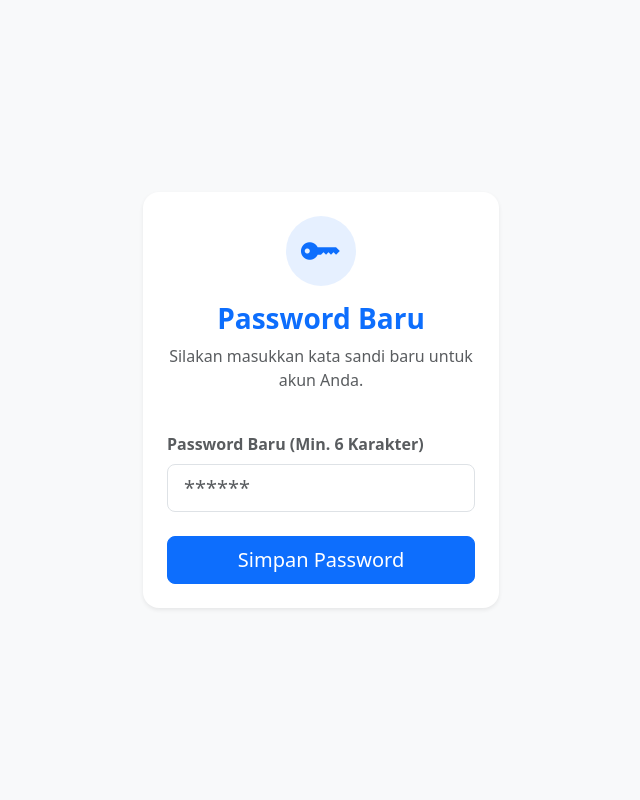
After one commit to DestraaB/uangku, a CodeIgniter app: the page made by application/views/auth/form_reset.php in a window 1280 px wide. The commit adds this page. Shown: the whole page, without its empty margins (319-959 px from the left). Run offline with CodeIgniter, Linux system fonts and the light colour scheme; data that the repository does not hold is empty.

Commit message:
update kata sandi

```diff
--- a/application/controllers/Profil.php
+++ b/application/controllers/Profil.php
@@ -44,8 +44,8 @@ class Profil extends CI_Controller {
         $config = [
             'protocol'  => 'smtp',
             'smtp_host' => 'ssl://smtp.googlemail.com',
-            'smtp_user' => 'email_kamu@gmail.com', // Ganti dengan Email-mu
-            'smtp_pass' => 'sandi_aplikasi_google', // BUKAN password biasa. Harus buat "App Password" di setelan Google
+            'smtp_user' => 'destrajaya11@gmail.com', // Ganti dengan Email-mu
+            'smtp_pass' => 'qbyy usgt vakj jspd', // BUKAN password biasa. Harus buat "App Password" di setelan Google
             'smtp_port' => 465,
             'mailtype'  => 'html',
             'charset'   => 'utf-8',
--- /dev/null
+++ b/application/views/auth/form_reset.php
@@ -0,0 +1,44 @@
+<!DOCTYPE html>
+<html lang="id">
+<head>
+    <meta charset="UTF-8">
+    <meta name="viewport" content="width=device-width, initial-scale=1.0">
+    <title>Buat Password Baru - Uangku</title>
+    <link href="https://cdn.jsdelivr.net/npm/bootstrap@5.3.0/dist/css/bootstrap.min.css" rel="stylesheet">
+    <link rel="stylesheet" href="https://cdn.jsdelivr.net/npm/bootstrap-icons@1.10.5/font/bootstrap-icons.css">
+</head>
+<body class="bg-light d-flex align-items-center" style="min-height: 100vh;">
+
+<div class="container">
+    <div class="row justify-content-center">
+        <div class="col-12 col-md-6 col-lg-4">
+            <div class="card shadow-sm border-0 rounded-4 p-4">
+                <div class="text-center mb-4">
+                    <div class="bg-primary bg-opacity-10 text-primary rounded-circle d-inline-flex align-items-center justify-content-center mb-3" style="width: 70px; height: 70px;">
+                        <i class="bi bi-key-fill fs-1"></i>
+                    </div>
+                    <h3 class="fw-bold text-primary">Password Baru</h3>
+                    <p class="text-muted">Silakan masukkan kata sandi baru untuk akun Anda.</p>
+                </div>
+
+                <form action="<?= base_url('auth/proses_password_baru'); ?>" method="POST">
+
+                    <!-- Token rahasia dari URL ditangkap dan disembunyikan di sini -->
+                    <input type="hidden" name="token" value="<?= $token; ?>">
+
+                    <div class="mb-4">
+                        <label class="form-label text-muted fw-bold">Password Baru (Min. 6 Karakter)</label>
+                        <input type="password" name="password" class="form-control form-control-lg" placeholder="******" required minlength="6">
+                    </div>
+
+                    <div class="d-grid">
+                        <button type="submit" class="btn btn-primary btn-lg rounded-3">Simpan Password</button>
+                    </div>
+                </form>
+            </div>
+        </div>
+    </div>
+</div>
+
+</body>
+</html>
--- a/application/views/auth/register.php
+++ b/application/views/auth/register.php
@@ -33,6 +33,10 @@
                         <label class="form-label text-muted">Password (Min. 6 Karakter)</label>
                         <input type="password" name="password" class="form-control form-control-lg" placeholder="******" required>
                     </div>
+                    <div class="mb-4">
+                        <label class="form-label text-muted">Konfirmasi Password</label>
+                        <input type="password" name="konfirmasi_password" class="form-control form-control-lg" placeholder="Ulangi kata sandi" required>
+                    </div>
                     <div class="d-grid">
                         <button type="submit" class="btn btn-primary btn-lg rounded-3">Daftar Akun</button>
                     </div>
```
Also changed, not shown: application/controllers/Auth.php (+26 -22 lines).
